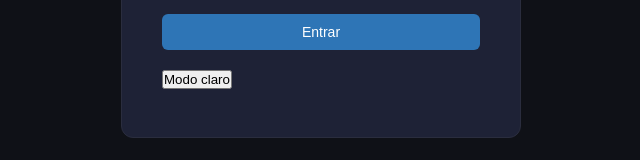
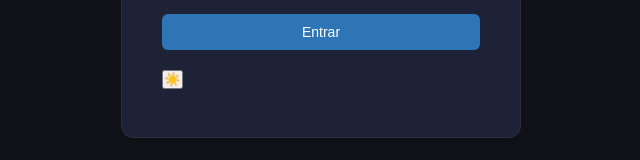
Before and after one commit to Fourcraft222/tfg, a plain HTML site: page frontend/index.html in a window 1280 px wide. Shown: the part 477-637 px from the top of the page, without its empty margins (319-959 px from the left). Drawn offline with Linux system fonts and the light colour scheme.

Commit message:
Icono modo claro/oscuro

```diff
--- a/frontend/index.html
+++ b/frontend/index.html
@@ -22,7 +22,7 @@
     <button class="btn" onclick="hacerLogin()">Entrar</button>
 
     <div id="error" class="mensaje-error"></div>
-    <button class="btn-switch" id="btn-tema" onclick="cambiarTema()" style="width:auto;margin-top:12px">Modo claro</button>
+    <button class="btn-switch" id="btn-tema" onclick="cambiarTema()" style="width:auto;margin-top:12px">☀️</button>
   </div>
 
   <script src="js/auth.js"></script>
```
